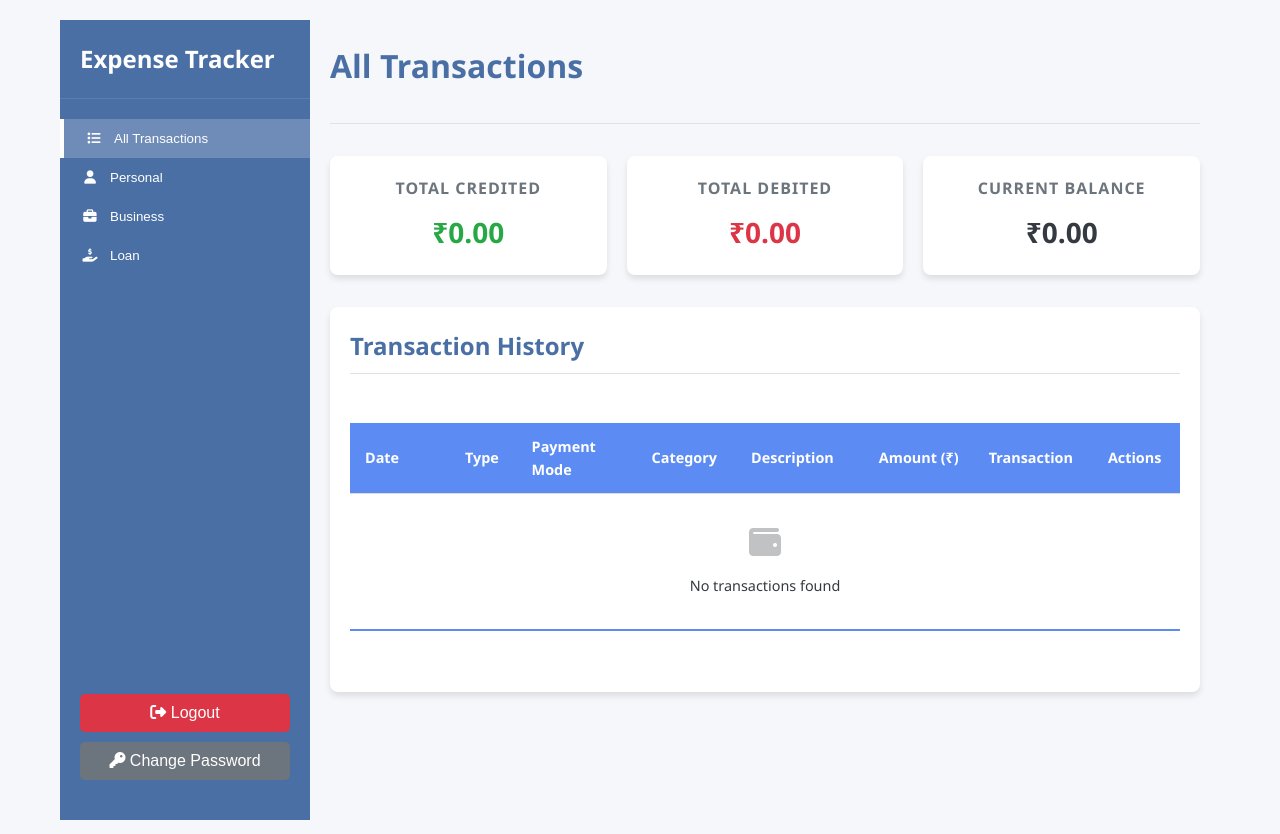
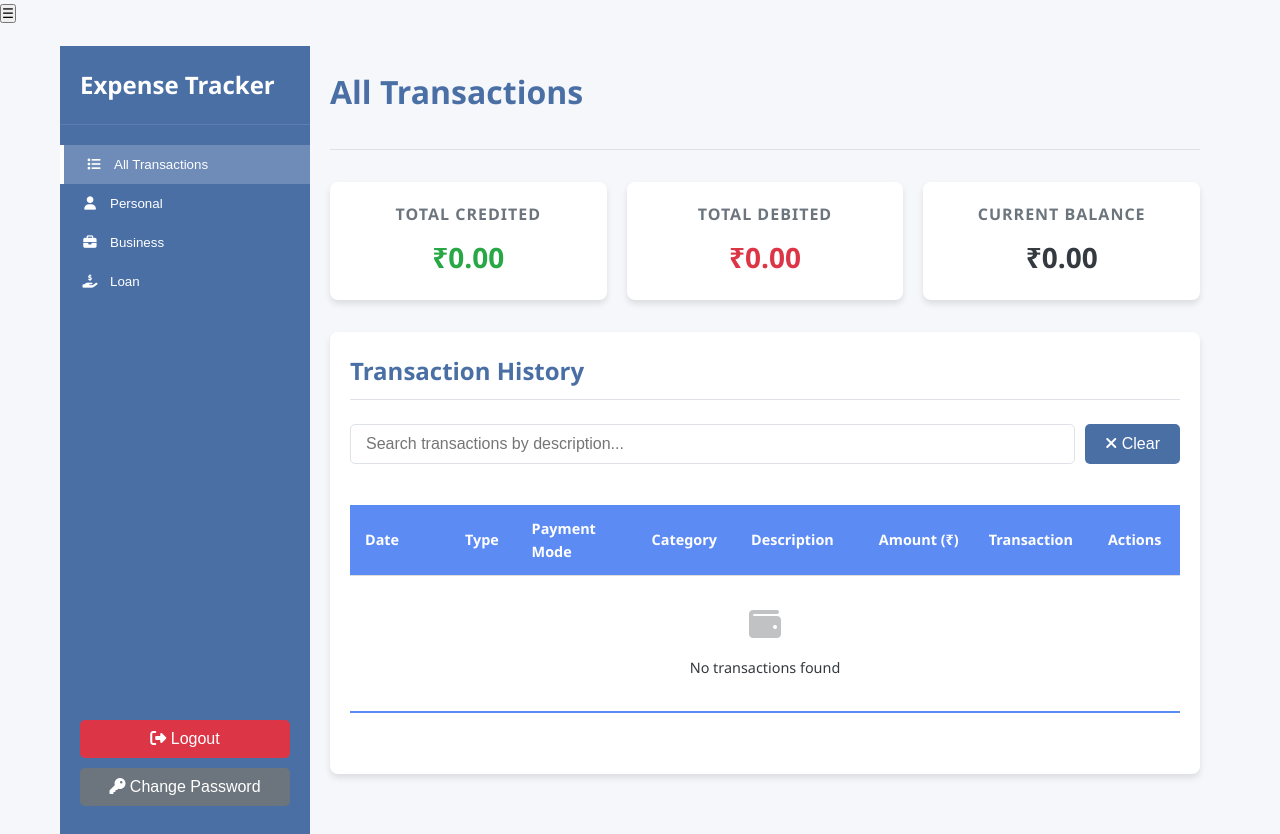
Before and after one commit to co23363/adminwork, a plain HTML site: page admin.html in a window 1280 px wide. Before the commit the page ends 800 px from the top, so only its background shows below. Drawn offline with nearby package versions, Linux system fonts and the light colour scheme; sample sign-in values are in the browser's storage.

Commit message:
Update admin.html

```diff
--- a/admin.html
+++ b/admin.html
@@ -5,17 +5,19 @@
     <meta name="viewport" content="width=device-width, initial-scale=1.0" />
     <title>Expense Tracker Admin</title>
     <link rel="stylesheet" href="styles.css" />
+    <script src="https://www.gstatic.com/firebasejs/9.6.0/firebase-app-compat.js"></script>
+    <script src="https://www.gstatic.com/firebasejs/9.6.0/firebase-database-compat.js"></script>
+    <script src="https://www.gstatic.com/firebasejs/9.6.0/firebase-auth-compat.js"></script>
+    <script src="https://cdnjs.cloudflare.com/ajax/libs/jspdf/2.5.1/jspdf.umd.min.js"></script>
+    <script src="https://cdnjs.cloudflare.com/ajax/libs/jspdf-autotable/3.5.28/jspdf.plugin.autotable.min.js"></script>
     <link
       rel="stylesheet"
       href="https://cdnjs.cloudflare.com/ajax/libs/font-awesome/6.4.0/css/all.min.css"
     />
-    <script src="https://cdnjs.cloudflare.com/ajax/libs/jspdf/2.5.1/jspdf.umd.min.js"></script>
-    <script src="https://cdnjs.cloudflare.com/ajax/libs/jspdf-autotable/3.5.28/jspdf.plugin.autotable.min.js"></script>
   </head>
   <body>
-    <button class="hamburger-btn" onclick="toggleSidebar()">☰</button>
+    <button class="hamburger" onclick="toggleSidebar()">☰</button>
     <div id="admin-portal" class="admin-portal container">
-
       <!-- Sidebar Navigation -->
       <div class="sidebar">
         <div class="sidebar-header">
@@ -72,6 +74,18 @@
           <!-- Transactions Table -->
           <div class="card">
             <h2 class="card-title">Transaction History</h2>
+            <div class="search-container">
+              <input
+                type="text"
+                id="all-transactions-search"
+                class="form-control"
+                placeholder="Search transactions by description..."
+                onkeyup="searchAllTransactions()"
+              />
+              <button class="btn primary-btn" onclick="clearSearch()">
+                <i class="fas fa-times"></i> Clear
+              </button>
+            </div>
             <div class="table-responsive">
               <table id="all-transactions-table" class="styled-table">
                 <thead>
```
